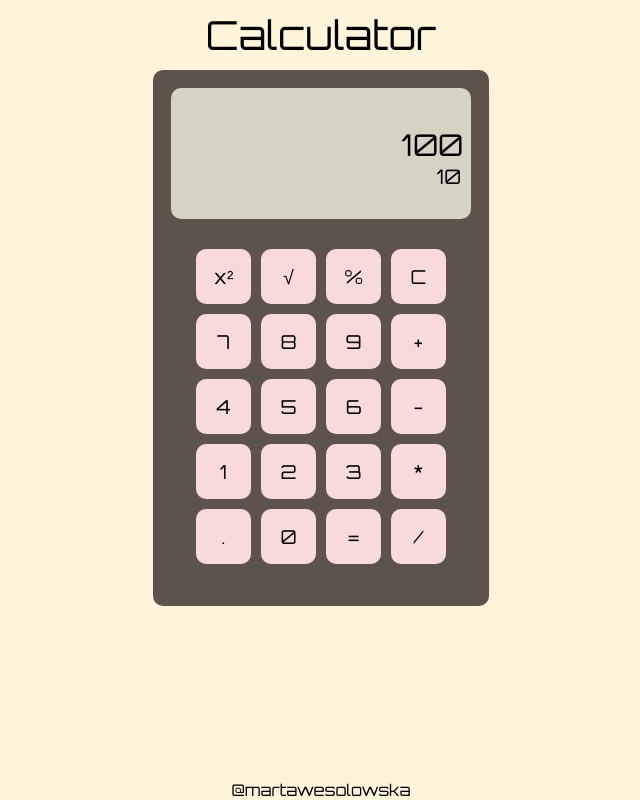
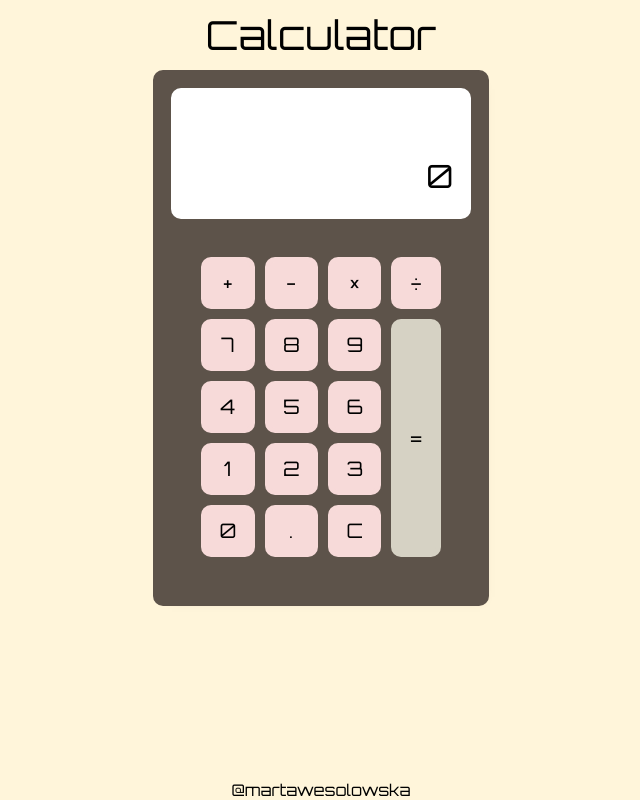
Before and after one commit to paltoalko/calculator, a plain HTML site: page index.html in a window 1280 px wide. Shown: the whole page, without its empty margins (319-959 px from the left). Drawn offline with Linux system fonts and the light colour scheme.

Commit message:
in middle of js

```diff
--- a/index.html
+++ b/index.html
@@ -13,33 +13,27 @@
 
      <div class="calculator">
             <div class="resulttab">
-                <div class="result">
-                    <p id="result">100</p>
-                    <input type="number" id="current" value="10">
-                </div>
+                <div class="calculator__display">0</div>
             </div>
         <div class="operationstab">
-            <div class="buttons">
-                <button id="sqr">x&#178;</button>
-                <button id="sqrroot">&#8730;</button>
-                <button id="percentage">%</button>
-                <button id="delete">C</button>
-                <button id="seven">7</button>
-                <button id="eight">8</button>
-                <button id="nine">9</button>
-                <button id="add">+</button>
-                <button id="four">4</button>
-                <button id="five">5</button>
-                <button id="six">6</button>
-                <button id="substract">-</button>
-                <button id="one">1</button>
-                <button id="two">2</button>
-                <button id="three">3</button>
-                <button id="multiply">*</button>
-                <button id="dot">.</button>
-                <button id="zero">0</button>
-                <button id="equals">=</button>
-                <button id="divide">/</button>
+            <div class="calculator__keys">
+                <button class="plus" data-type="operator">+</button>
+                <button class="minus" data-type="operator">-</button>
+                <button class="times" data-type="operator">&times;</button>
+                <button class="divide" data-type="operator">÷</button>
+                <button class="one" data-type="number">1</button>
+                <button class="two" data-type="number">2</button>
+                <button class="three" data-type="number">3</button>
+                <button class="four" data-type="number">4</button>
+                <button class="five" data-type="number">5</button>
+                <button class="six" data-type="number">6</button>
+                <button class="seven" data-type="number">7</button>
+                <button class="eight" data-type="number">8</button>
+                <button class="nine" data-type="number">9</button>
+                <button class="zero" data-type="number">0</button>
+                <button class="decimal" data-type="number">.</button>
+                <button class="clear" data-type="number">C</button>
+                <button class="equal" data-type="equal">=</button>
             </div>
          </div>
 
@@ -48,5 +42,7 @@
             <a href="https://github.com/paltoalko" target="_blank">@martawesolowska</a>
         </div>
     </div>
+
+    <script src="script.js"></script>
 </body>
 </html>
--- /dev/null
+++ b/script.js
@@ -0,0 +1,38 @@
+const calculator = document.querySelector('.calculator')
+const keys = calculator.querySelector('.calculator__keys')
+const display = calculator.querySelector('.calculator__display')
+
+
+keys.addEventListener('click', event => {
+    if (!event.target.closest('button')) return
+
+    const key = event.target
+    const keyValue = key.textContent
+    const displayValue = display.textContent
+    const { type } = key.dataset
+    const { previousKeyType } = calculator.dataset
+    if (type === 'number') {
+        if (displayValue === '0') {
+            display.textContent = keyValue
+        } else if (previousKeyType === 'operator') {
+            display.textContent = keyValue;
+        }
+        else {
+            display.textContent = displayValue + keyValue;
+        }
+    }
+
+    if (type === 'operator') {
+        const operatorKeys = keys.querySelectorAll('[data-type="operator"]')
+        operatorKeys.forEach(el => { el.dataset.state = ''})
+        key.dataset.state = 'selected'
+
+        console.log(key);
+    }
+
+    if (type === 'equal') {
+
+    }
+
+    calculator.dataset.previousKeyType = type;
+})
--- a/style.css
+++ b/style.css
@@ -34,78 +34,131 @@ h2.header {
 }
 
 .resulttab {
-    border: solid 3px #D6D2C4;
+    border: solid 3px white;
     border-radius: 10px;
     height: 25%;
-    background-color: #D6D2C4;
+    background-color: white;
     text-align: right;
 }
 
-.result {
-    margin:5px;
-    padding-top: 30px;
-    padding-bottom: 30px;
+.calculator__display {
+    margin:15px;
+    padding-top: 50px;
+    padding-bottom: 10px;
+    font-size: 32px;
 }
-
-#result {
-    font-size: 30px;
-    margin: 0;
-}
-
-#current {
-    font-size: 20px;
-    margin: 0;
-}
-
-input[type=number]{
-    font-size: 20px;
-    margin: 0;
-    text-align: right;
-    background-color: transparent;
-    border: none;
-}
-input[type=number]:focus {
-    outline: none;
-}
-
-
-input[type=number]::-webkit-inner-spin-button {
-    -webkit-appearance: none;
-  }
-
-
 
 .operationstab {
     display: flex;
     justify-content: center;
     align-items: center;
     height: 75%;
-}
-
-.buttons {
-    display: grid;
-
-     grid-template-columns: 1fr 1fr 1fr 1fr;
-     grid-template-rows: 1fr;
-     grid-gap: 10px;
 
 }
 
-.buttons button {
-    font-size: 1.5vw;
+.calculator__keys {
+    display: grid;
+    width: 80%;
+    height:80%;
+    gap: 10px;
+    grid-template-columns: repeat(4,auto);
+    grid-template-areas:
+    ". . . ."
+    "seven eight nine equal"
+    "four five six equal"
+    "one two three equal"
+    "zero decimal clear equal";
+
+}
+.one {
+    grid-area: one;
+  }
+  .two {
+    grid-area: two;
+  }
+  .three {
+    grid-area: three;
+  }
+  .four {
+    grid-area: four;
+  }
+  .five {
+    grid-area: five;
+  }
+  .six {
+    grid-area: six;
+  }
+  .seven {
+    grid-area: seven;
+  }
+  .eight {
+    grid-area: eight;
+  }
+  .nine {
+    grid-area: nine;
+  }
+  .zero {
+    grid-area: zero;
+  }
+  .decimal {
+    grid-area: decimal;
+  }
+  .clear {
+    grid-area: clear;
+  }
+
+  .equal {
+    grid-area: equal;
+    background-color: #D6D2C4;
+    border: #D6D2C4 5px solid;
+    transition: 0.4s;
+  }
+
+  .equal:active {
+    background-color: #fbcccb;
+  }
+
+
+[data-state="selected"] {
+    color:#fbcccb ;
+    background-color: black;
+    border: black 5px solid;
+}
+
+
+
+button {
+    font-size: 20px;
     text-align: center;
-    width: 55px;
-    height: 55px;
     border: #F7DAD9 5px solid;
     border-radius: 10px;
     background-color: #F7DAD9;
+    transition: 0.4s;
 
 }
 
-.buttons button:hover {
+.active {
+    background-color: #ffbebd;
+    border: #ffbebd 5px solid;
+}
+
+[data-type='number']:hover {
     background-color: #fbcccb;
     border: #fbcccb 5px solid;
+    color: black;
 }
+
+[data-type='operator']:hover {
+    background-color: #000000;
+    border: #000000 5px solid;
+    color: #fbcccb;
+}
+
+[data-type='equal']:hover {
+    background-color: white;
+    border: white 5px solid;
+}
+
 
 .tag {
     position: absolute;
```
